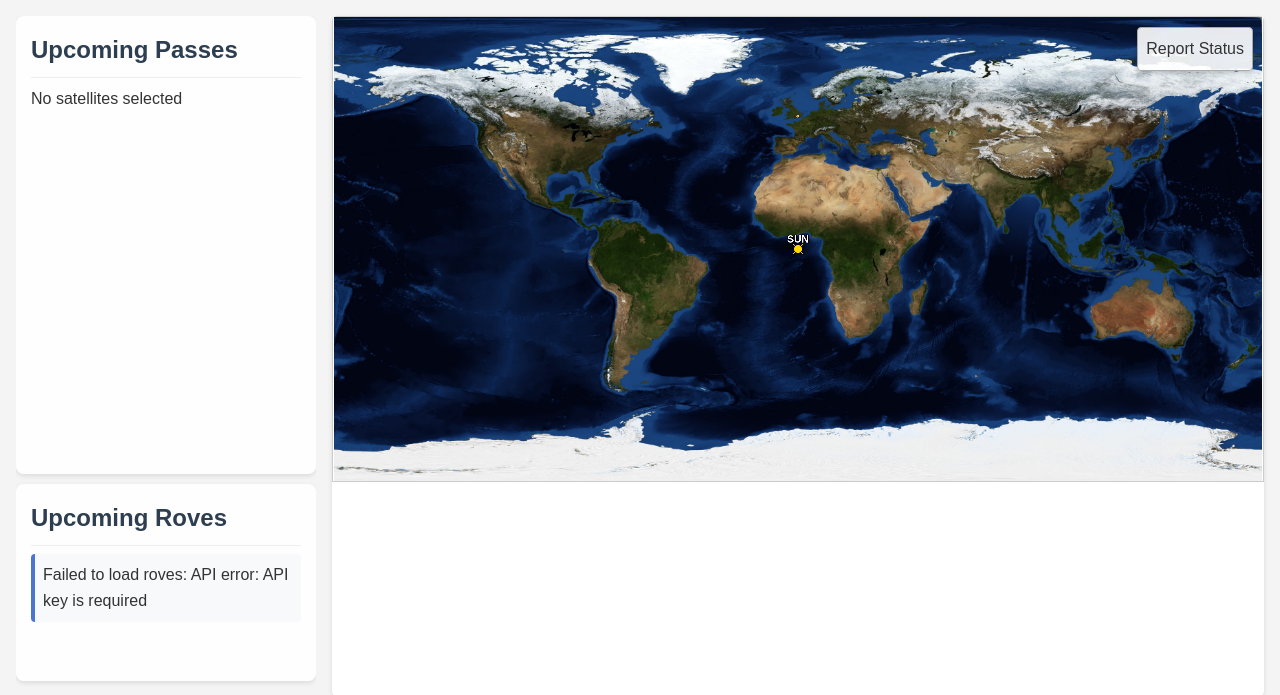
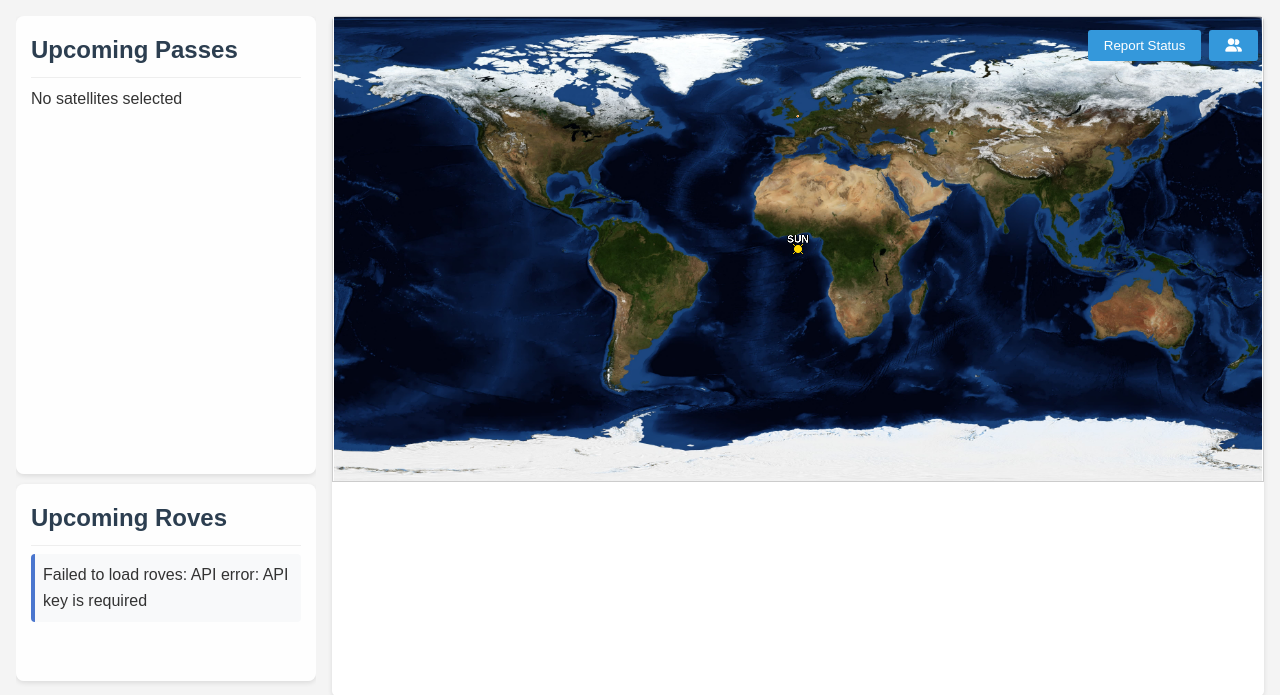
Before and after one commit to magicbug/Zenith, a PHP site: page / in a window 1280 px wide. Shown: the part 103-798 px from the top of the page. Run offline with PHP 8.4, Linux system fonts and the light colour scheme; data that the repository does not hold is empty; some libraries are stand-ins or nearby versions.

Commit message:
Added Partner View function

```diff
--- a/css/style.css
+++ b/css/style.css
@@ -1600,28 +1600,6 @@ button:hover {
 }
 
 /* AMSAT Status Button */
-#amsat-status-button {
-    position: absolute;
-    top: 10px;
-    right: 10px;
-    background: rgba(255, 255, 255, 0.9);
-    border-radius: 4px;
-    padding: 8px;
-    cursor: pointer;
-    box-shadow: 0 2px 4px rgba(0, 0, 0, 0.2);
-    z-index: 1000;
-}
-
-#amsat-status-button:hover {
-    background: rgba(255, 255, 255, 1);
-    box-shadow: 0 4px 8px rgba(0, 0, 0, 0.2);
-}
-
-#amsat-status-button svg {
-    display: block;
-    width: 24px;
-    height: 24px;
-}
 
 /* AMSAT Status Dialog */
 #amsat-status-dialog .modal-content {
@@ -1935,19 +1913,6 @@ button:hover {
     /* The canvas drawing will be scaled by the browser based on container size */
 }
 
-/* Ensure map controls are visible above the canvas */
-.map-control-button {
-    position: absolute; /* Position relative to map-container */
-    z-index: 10; /* Make sure it's above the canvas */
-    /* Add specific positioning (e.g., top, right) as needed */
-    top: 10px;
-    right: 10px;
-    background-color: white;
-    padding: 5px;
-    border: 1px solid #aaa;
-    cursor: pointer;
-}
-
 /* Style for the new connection badge */
 #sat-connection-badge {
     padding: 3px 8px;
--- a/index.html
+++ b/index.html
@@ -30,6 +30,15 @@
 
         .server-status.connected {
             background-color: green;
+        }
+
+        .map-controls-topright {
+            position: absolute;
+            top: 5px;
+            right: 5px;
+            display: flex;
+            flex-direction: row;
+            gap: 8px;
         }
     </style>
 
@@ -86,25 +95,58 @@
             </div>
 
             <div class="map-container">
-                <!-- Replace Leaflet div with Canvas -->
-                <div id="map-container">
+                <div id="map-container" style="position: relative;">
                     <canvas id="satellite-canvas" width="3600" height="1800"></canvas>
                     <!-- Keep existing controls inside -->
-                    <div id="amsat-status-button" class="map-control-button" title="Report Satellite Status to AMSAT">
-                        Report Status
+                    <div class="map-controls-topright">
+                        <button id="amsat-status-button" class="map-control-button" title="Report Satellite Status to AMSAT">
+                            Report Status
+                        </button>
+                        <button id="open-partner-view" class="map-control-button" title="Partner View">
+                            <i class="fa-solid fa-user-friends"></i>
+                        </button>
                     </div>
-                    <!-- Add other map controls if needed -->
+                    <!-- Partner View Modal (added) -->
+                    <div id="partner-view-modal" class="modal" style="display:none; z-index:1002;">
+                        <div class="modal-content" style="max-width:340px;">
+                            <div class="modal-header">
+                                <h2>Partner View</h2>
+                                <span class="partner-view-close close" style="cursor:pointer;">&times;</span>
+                            </div>
+                            <div class="modal-body">
+                                <div id="partner-view-error" class="error-message" style="color:#d00; margin-bottom:8px;"></div>
+                                <div class="form-group">
+                                    <label for="partner-grid">Partner Grid Square:</label>
+                                    <input type="text" id="partner-grid" maxlength="8" placeholder="e.g. IO91wm">
+                                </div>
+                                <div class="form-group">
+                                    <label for="partner-label">Label (optional):</label>
+                                    <input type="text" id="partner-label" maxlength="24" placeholder="e.g. John, M0ABC">
+                                </div>
+                                <div class="modal-actions" style="margin-top:16px; display:flex; gap:10px;">
+                                    <button id="show-partner-on-map" class="button primary">Show on Map</button>
+                                    <button id="cancel-partner-view" class="button secondary">Cancel</button>
+                                </div>
+                            </div>
+                        </div>
+                    </div>
+                    <!-- Partner Elevation Overlay (hidden by default) -->
+                    <div id="partner-elevation-overlay" class="partner-elevation-overlay" style="display:none; position:absolute; top:20px; left:20px; z-index:1001; background:#fff; border-radius:8px; box-shadow:0 2px 8px rgba(0,0,0,0.15); padding:10px 16px 10px 14px; min-width:150px; max-width:280px; font-size:1em;">
+                        <button id="close-partner-overlay" style="position:absolute; top:6px; right:8px; background:none; border:none; font-size:1.2em; color:#888; cursor:pointer; padding:0; line-height:1; opacity:0.7; transition:opacity 0.2s;" title="Close">&times;</button>
+                        <div style="display:flex; flex-direction:column; gap:2px;">
+                            <div>
+                                <strong id="partner-overlay-label">Partner</strong>
+                                <span id="partner-overlay-grid" style="color:#888; font-size:0.95em; margin-left:6px;"></span>
+                            </div>
+                            <div style="margin-top:6px;">
+                                <span>Elevation: </span><span id="partner-overlay-elevation" style="font-weight:bold;">--</span>°
+                            </div>
+                        </div>
+                        <style>
+                        #close-partner-overlay:hover { color: #d00; opacity: 1; }
+                        </style>
+                    </div>
                 </div>
-                <!-- Original map div commented out for reference
-                <div id="satellite-map">
-
-                <div id="amsat-status-button" class="map-control-button" title="Report Satellite Status to AMSAT">
-                    Report Status
-                </div>
-
-                </div>
-                -->
-
 
                 <!-- Add AMSAT status dialog -->
                 <div id="amsat-status-dialog" class="modal">
@@ -911,6 +953,7 @@
     <script src="js/polar_plot.js"></script>
     <script src="js/qtrigdoppler.js"></script>
     <script src="js/app.js"></script>
+    <script src="js/partner_view.js"></script>
 </body>
 
 </html>
--- a/js/app.js
+++ b/js/app.js
@@ -96,6 +96,7 @@ let aprsPort = 8765;
 // --- Make showSatelliteInfo globally accessible for D3 map clicks ---
 window.showSatelliteInfo = function(satName) {
     currentInfoSatellite = satName;
+    window.selectedSatellite = satName;
     // Find the satellite object to get TLE data if needed for display
     const satData = window.tleData[satName];
     if (!satData) {
--- /dev/null
+++ b/js/partner_view.js
@@ -0,0 +1,132 @@
+// Partner View Feature for Zenith
+// Handles modal, overlay, and elevation calculation for a partner's location
+
+(function() {
+    // Utility: Maidenhead grid to lat/lon (center)
+    function gridToLatLon(grid) {
+        // Basic 4/6/8 char Maidenhead conversion
+        if (!grid || typeof grid !== 'string' || grid.length < 4) return null;
+        grid = grid.toUpperCase();
+        let lon = (grid.charCodeAt(0) - 65) * 20 - 180;
+        let lat = (grid.charCodeAt(1) - 65) * 10 - 90;
+        lon += parseInt(grid[2]) * 2;
+        lat += parseInt(grid[3]) * 1;
+        if (grid.length >= 6) {
+            lon += (grid.charCodeAt(4) - 65) * 5 / 60;
+            lat += (grid.charCodeAt(5) - 65) * 2.5 / 60;
+        }
+        if (grid.length >= 8) {
+            lon += parseInt(grid[6]) * 5 / 600;
+            lat += parseInt(grid[7]) * 2.5 / 600;
+        }
+        // Center of the square
+        lon += 1;
+        lat += 0.5;
+        return { lat, lon };
+    }
+
+    // DOM Elements
+    const openBtn = document.getElementById('open-partner-view');
+    const modal = document.getElementById('partner-view-modal');
+    const closeModalBtn = modal.querySelector('.partner-view-close');
+    const cancelBtn = document.getElementById('cancel-partner-view');
+    const showBtn = document.getElementById('show-partner-on-map');
+    const gridInput = document.getElementById('partner-grid');
+    const labelInput = document.getElementById('partner-label');
+    const errorDiv = document.getElementById('partner-view-error');
+    const overlay = document.getElementById('partner-elevation-overlay');
+    const overlayLabel = document.getElementById('partner-overlay-label');
+    const overlayGrid = document.getElementById('partner-overlay-grid');
+    const overlayElevation = document.getElementById('partner-overlay-elevation');
+    const closeOverlayBtn = document.getElementById('close-partner-overlay');
+
+    let partnerLocation = null;
+    let partnerLabel = '';
+    let updateInterval = null;
+
+    // Modal open/close
+    openBtn.addEventListener('click', () => {
+        modal.style.display = 'block';
+        errorDiv.textContent = '';
+        gridInput.value = '';
+        labelInput.value = '';
+    });
+    closeModalBtn.addEventListener('click', () => { modal.style.display = 'none'; });
+    cancelBtn.addEventListener('click', () => { modal.style.display = 'none'; });
+    window.addEventListener('click', (e) => {
+        if (e.target === modal) modal.style.display = 'none';
+    });
+
+    // Overlay close
+    closeOverlayBtn.addEventListener('click', () => {
+        overlay.style.display = 'none';
+        partnerLocation = null;
+        if (updateInterval) clearInterval(updateInterval);
+    });
+
+    // Show on Map logic
+    showBtn.addEventListener('click', () => {
+        const grid = gridInput.value.trim();
+        const label = labelInput.value.trim();
+        const loc = gridToLatLon(grid);
+        if (!loc) {
+            errorDiv.textContent = 'Invalid grid square.';
+            return;
+        }
+        partnerLocation = loc;
+        partnerLabel = label || 'Partner';
+        overlayLabel.textContent = partnerLabel;
+        overlayGrid.textContent = grid.toUpperCase();
+        overlay.style.display = 'block';
+        modal.style.display = 'none';
+        errorDiv.textContent = '';
+        updatePartnerElevation();
+        if (updateInterval) clearInterval(updateInterval);
+        updateInterval = setInterval(updatePartnerElevation, 2000); // update every 2s
+    });
+
+    // Elevation calculation using satellite.js
+    function updatePartnerElevation() {
+        if (!partnerLocation) return;
+        let satrec = null;
+        if (window.selectedSatellite && window.tleData && window.tleData[window.selectedSatellite]) {
+            satrec = window.tleData[window.selectedSatellite].satrec;
+        } else if (window.satrec) {
+            satrec = window.satrec;
+        }
+        if (!satrec || typeof satellite === 'undefined') {
+            console.log('No satrec or satellite.js not loaded');
+            overlayElevation.textContent = '--';
+            return;
+        }
+        const now = new Date();
+        const gmst = satellite.gstime(now);
+        const eci = satellite.propagate(satrec, now);
+        if (!eci.position) {
+            console.log('No ECI position for satellite');
+            overlayElevation.textContent = '--';
+            return;
+        }
+        const observerGd = {
+            longitude: partnerLocation.lon * Math.PI / 180,
+            latitude: partnerLocation.lat * Math.PI / 180,
+            height: 0 // meters
+        };
+        try {
+            const lookAngles = satellite.ecfToLookAngles(
+                observerGd,
+                satellite.eciToEcf(eci.position, gmst)
+            );
+            const elevation = lookAngles.elevation * 180 / Math.PI;
+            console.log('Partner overlay elevation:', elevation);
+            if (isNaN(elevation)) {
+                overlayElevation.textContent = '--';
+            } else {
+                overlayElevation.textContent = elevation.toFixed(1);
+            }
+        } catch (err) {
+            console.log('Error calculating partner overlay elevation:', err);
+            overlayElevation.textContent = '--';
+        }
+    }
+})();
```
